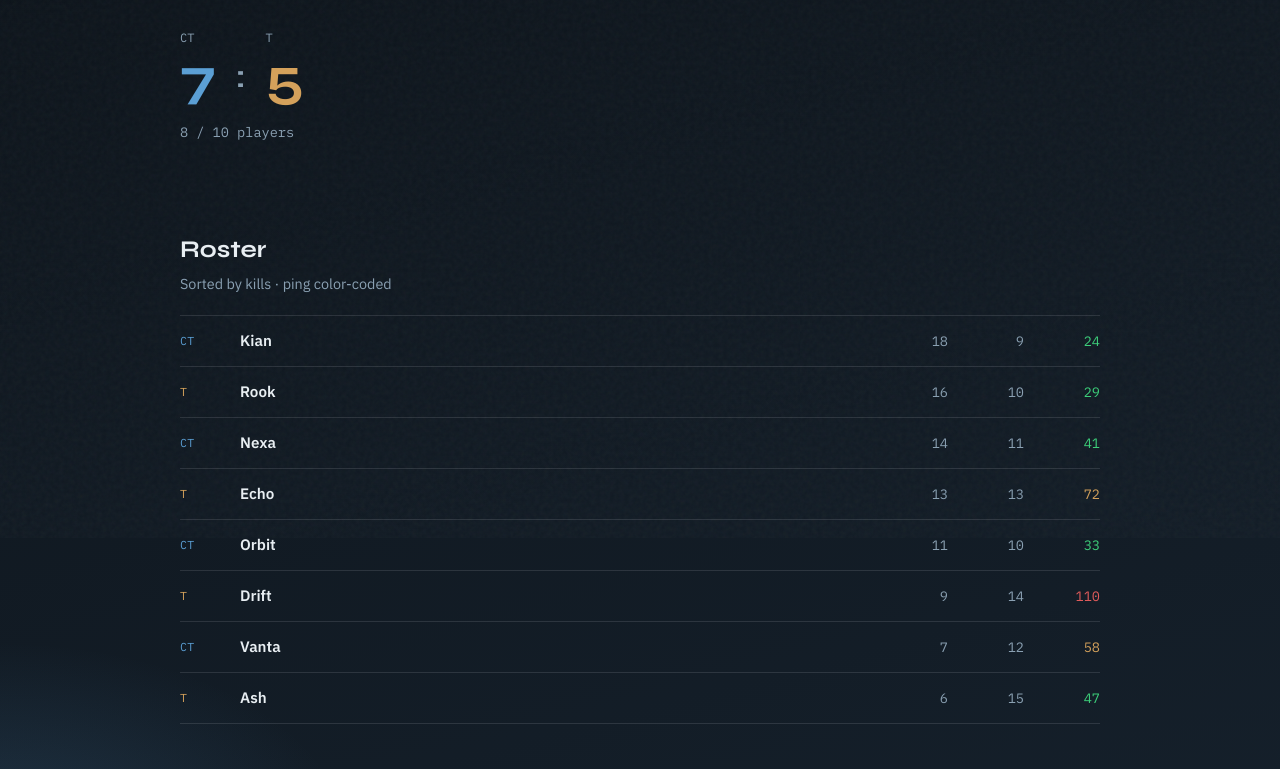
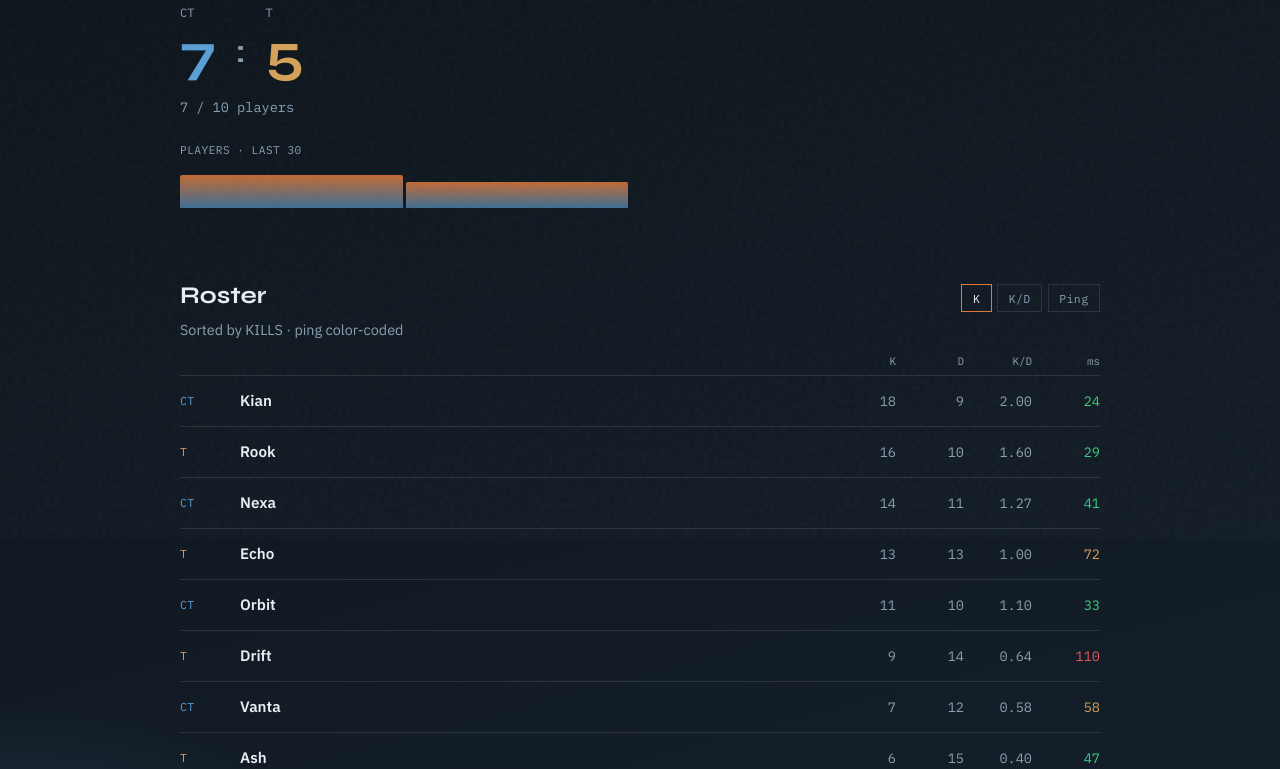
Before and after one commit to kianPk/server-pulse, a plain HTML site: page index.html in a window 1280 px wide. Shown: the part 262-1031 px from the top of the page. Drawn offline with Linux system fonts and the light colour scheme.

Commit message:
Release 1.1.0: production hardening
Add real features, GitHub Actions CI, CHANGELOG, CONTRIBUTING, and SECURITY.

```diff
--- a/app.js
+++ b/app.js
@@ -18,13 +18,65 @@ const DEMO = {
   ]
 };
 
+const playerHistory = [];
+const HISTORY_MAX = 30;
+let sortKey = "kills"; // kills | deaths | ping | kd
+let lastData = DEMO;
+
 function pingClass(ms) {
   if (ms < 50) return "good";
   if (ms < 90) return "ok";
   return "bad";
 }
 
+function kd(p) {
+  return p.deaths === 0 ? p.kills : p.kills / p.deaths;
+}
+
+function pushSample(players) {
+  playerHistory.push(players);
+  if (playerHistory.length > HISTORY_MAX) playerHistory.shift();
+}
+
+function renderSparkline() {
+  const el = document.getElementById("sparkline");
+  if (!el) return;
+  const max = Math.max(1, ...playerHistory, lastData.maxPlayers || 1);
+  el.innerHTML = "";
+  el.setAttribute("aria-label", `Player count history, last ${playerHistory.length} samples`);
+  for (const n of playerHistory) {
+    const bar = document.createElement("span");
+    bar.className = "bar";
+    bar.style.height = `${Math.max(8, (n / max) * 100)}%`;
+    bar.title = String(n);
+    el.appendChild(bar);
+  }
+}
+
+function renderAlert(data) {
+  const banner = document.getElementById("alertBanner");
+  if (!banner) return;
+  const almostFull = data.players >= data.maxPlayers - 1;
+  banner.hidden = !almostFull;
+  if (almostFull) {
+    banner.textContent = `Almost full — ${data.players}/${data.maxPlayers} players`;
+  }
+}
+
+function sortRoster(roster) {
+  const rows = [...roster];
+  rows.sort((a, b) => {
+    if (sortKey === "ping") return a.ping - b.ping;
+    if (sortKey === "deaths") return b.deaths - a.deaths;
+    if (sortKey === "kd") return kd(b) - kd(a);
+    return b.kills - a.kills;
+  });
+  return rows;
+}
+
 function render(data) {
+  lastData = data;
+  pushSample(data.players);
   document.getElementById("serverName").textContent = data.name;
   document.getElementById("mode").textContent = data.mode;
   document.getElementById("round").textContent = String(data.round);
@@ -34,10 +86,15 @@ function render(data) {
   document.getElementById("playersLine").textContent =
     `${data.players} / ${data.maxPlayers} players`;
 
+  renderAlert(data);
+  renderSparkline();
+
+  const hint = document.getElementById("sortHint");
+  if (hint) hint.textContent = `Sorted by ${sortKey.toUpperCase()} · ping color-coded`;
+
   const root = document.getElementById("roster");
   root.innerHTML = "";
-  const rows = [...data.roster].sort((a, b) => b.kills - a.kills);
-  for (const p of rows) {
+  for (const p of sortRoster(data.roster)) {
     const el = document.createElement("div");
     el.className = "row";
     el.innerHTML = `
@@ -45,6 +102,7 @@ function render(data) {
       <span class="name">${escapeHtml(p.name)}</span>
       <span class="stat">${p.kills}</span>
       <span class="stat">${p.deaths}</span>
+      <span class="stat">${kd(p).toFixed(2)}</span>
       <span class="stat ping ${pingClass(p.ping)}">${p.ping}</span>
     `;
     root.appendChild(el);
@@ -57,10 +115,24 @@ function escapeHtml(s) {
   );
 }
 
+function bindSort() {
+  const group = document.getElementById("sortToggle");
+  if (!group) return;
+  group.addEventListener("click", (e) => {
+    const btn = e.target.closest("button[data-sort]");
+    if (!btn) return;
+    sortKey = btn.dataset.sort;
+    group.querySelectorAll("button").forEach((b) => b.classList.toggle("active", b === btn));
+    render(lastData);
+  });
+}
+
 async function load() {
   const endpoint = window.PULSE_ENDPOINT;
   if (!endpoint) {
-    render(DEMO);
+    // Demo drift so sparkline moves
+    const jitter = Math.max(0, Math.min(DEMO.maxPlayers, DEMO.players + (Math.random() > 0.5 ? 1 : -1)));
+    render({ ...DEMO, players: Math.round(jitter) || DEMO.players });
     return;
   }
   try {
@@ -72,5 +144,6 @@ async function load() {
   }
 }
 
+bindSort();
 load();
 setInterval(load, 5000);
--- a/index.html
+++ b/index.html
@@ -11,6 +11,7 @@
 </head>
 <body>
   <div class="noise" aria-hidden="true"></div>
+  <div id="alertBanner" class="alert" hidden role="status"></div>
   <header class="top">
     <div class="brand" dir="ltr">YGUARD <span>/</span> PULSE</div>
     <div class="live"><i></i> LIVE</div>
@@ -33,11 +34,25 @@
         </div>
       </div>
       <p class="cap" id="playersLine">8 / 10 players</p>
+      <div class="spark-wrap">
+        <span class="spark-label">Players · last 30</span>
+        <div class="sparkline" id="sparkline" role="img"></div>
+      </div>
     </section>
 
     <section class="roster-wrap">
-      <h2>Roster</h2>
-      <p class="hint">Sorted by kills · ping color-coded</p>
+      <div class="roster-head">
+        <h2>Roster</h2>
+        <div class="sort" id="sortToggle" role="group" aria-label="Sort roster">
+          <button type="button" data-sort="kills" class="active">K</button>
+          <button type="button" data-sort="kd">K/D</button>
+          <button type="button" data-sort="ping">Ping</button>
+        </div>
+      </div>
+      <p class="hint" id="sortHint">Sorted by KILLS · ping color-coded</p>
+      <div class="cols" aria-hidden="true">
+        <span></span><span></span><span>K</span><span>D</span><span>K/D</span><span>ms</span>
+      </div>
       <div class="roster" id="roster"></div>
     </section>
   </main>
--- a/styles.css
+++ b/styles.css
@@ -130,27 +130,109 @@ h1 {
   color: var(--muted);
 }
 
+.alert {
+  position: sticky;
+  top: 0;
+  z-index: 5;
+  background: linear-gradient(90deg, rgba(224, 122, 58, 0.95), rgba(224, 91, 91, 0.92));
+  color: #120c08;
+  font-family: var(--mono);
+  font-size: 0.85rem;
+  font-weight: 500;
+  text-align: center;
+  padding: 0.65rem 1rem;
+  letter-spacing: 0.02em;
+  animation: rise 0.4s ease both;
+}
+
+.spark-wrap {
+  margin-top: 1.5rem;
+  max-width: 28rem;
+}
+.spark-label {
+  display: block;
+  font-family: var(--mono);
+  font-size: 0.7rem;
+  color: var(--muted);
+  margin-bottom: 0.45rem;
+  letter-spacing: 0.04em;
+  text-transform: uppercase;
+}
+.sparkline {
+  display: flex;
+  align-items: flex-end;
+  gap: 3px;
+  height: 48px;
+  padding: 0.35rem 0;
+}
+.sparkline .bar {
+  flex: 1;
+  min-width: 4px;
+  background: linear-gradient(180deg, var(--accent), rgba(91, 159, 212, 0.75));
+  border-radius: 2px 2px 0 0;
+  opacity: 0.85;
+  transition: height 0.35s ease;
+}
+
 .roster-wrap {
   padding: 1rem 0 3rem;
   animation: rise 0.75s 0.2s ease both;
+}
+.roster-head {
+  display: flex;
+  align-items: baseline;
+  justify-content: space-between;
+  gap: 1rem;
+  flex-wrap: wrap;
 }
 .roster-wrap h2 {
   font-family: var(--display);
   font-size: 1.5rem;
 }
+.sort {
+  display: flex;
+  gap: 0.35rem;
+}
+.sort button {
+  font-family: var(--mono);
+  font-size: 0.72rem;
+  letter-spacing: 0.04em;
+  background: transparent;
+  color: var(--muted);
+  border: 1px solid var(--line);
+  padding: 0.35rem 0.65rem;
+  cursor: pointer;
+}
+.sort button.active,
+.sort button:hover {
+  color: var(--ink);
+  border-color: var(--accent);
+}
 .hint {
   color: var(--muted);
   font-size: 0.9rem;
-  margin: 0.35rem 0 1.25rem;
+  margin: 0.35rem 0 0.75rem;
 }
+.cols {
+  display: grid;
+  grid-template-columns: 3rem 1fr 3.5rem 3.5rem 3.5rem 3.5rem;
+  gap: 0.75rem;
+  font-family: var(--mono);
+  font-size: 0.68rem;
+  color: var(--muted);
+  padding-bottom: 0.35rem;
+  border-bottom: 1px solid var(--line);
+  text-align: right;
+}
+.cols span:nth-child(1),
+.cols span:nth-child(2) { text-align: left; }
 .roster {
   display: flex;
   flex-direction: column;
-  border-top: 1px solid var(--line);
 }
 .row {
   display: grid;
-  grid-template-columns: 3rem 1fr 4rem 4rem 4rem;
+  grid-template-columns: 3rem 1fr 3.5rem 3.5rem 3.5rem 3.5rem;
   gap: 0.75rem;
   align-items: center;
   padding: 0.85rem 0;
@@ -196,5 +278,5 @@ footer {
 }
 
 @media (max-width: 560px) {
-  .row { grid-template-columns: 2.5rem 1fr 2.5rem 2.5rem 3rem; }
+  .row, .cols { grid-template-columns: 2.5rem 1fr 2.2rem 2.2rem 2.8rem 2.8rem; }
 }
```
Also changed, not shown: 5 other files.
